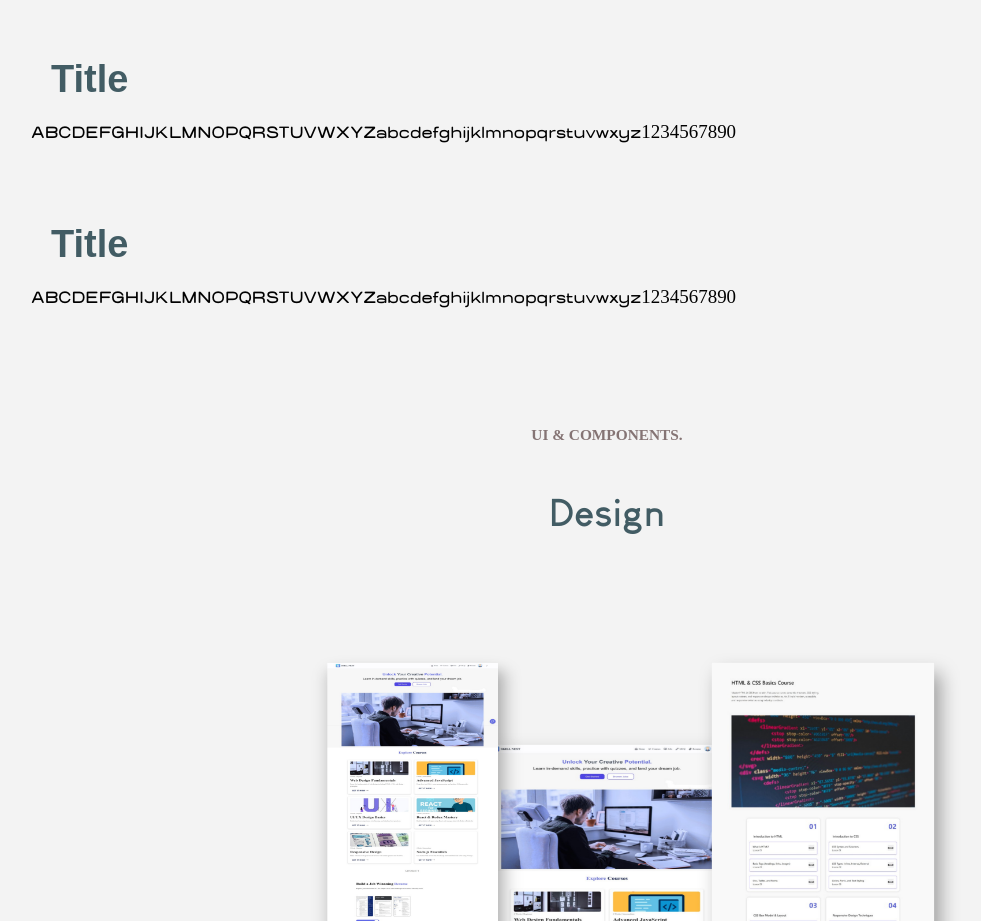
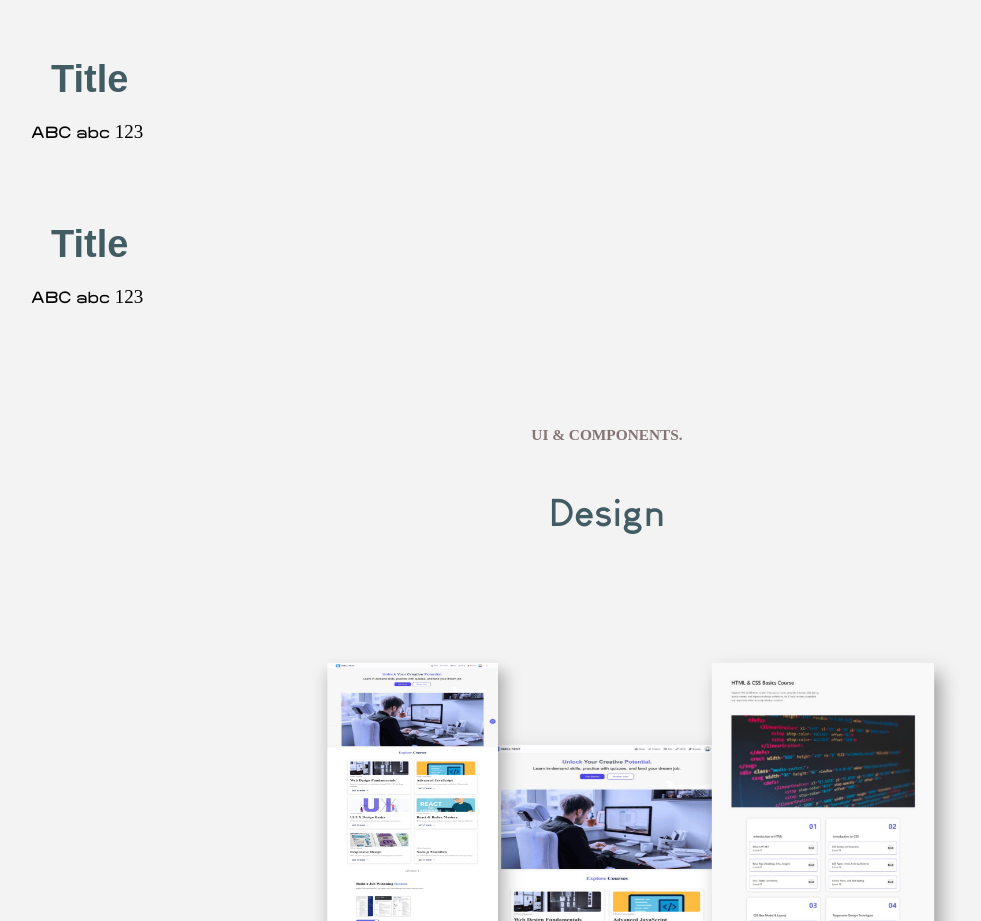
Before and after one commit to thanish2806/thanish-dev, a React (Vite) app: page /skillnest-casestudy in a window 1280 px wide. Shown: the part 2480-3401 px from the top of the page, without its empty margins (33-1014 px from the left). Built offline with nearby package versions, Linux system fonts and the light colour scheme; a web font is replaced by a local one.

Commit message:
`Removed unused code and reordered sections in P1casestudyprojectintrosection.jsx`

```diff
--- a/src/Project01CaseStudy/P1casestudyprojectintrosection.jsx
+++ b/src/Project01CaseStudy/P1casestudyprojectintrosection.jsx
@@ -10,9 +10,7 @@ const P1CaseStudyProjectIntroSection = () => (
     <h2 className="casestudy-section-title">Branding</h2>
     <div className="casestudy-section-inner-container">
       <div className="single-work-text-content is-left single-work-first-anim-blocks">
-          <h3 className="casestudy-section-content-title">
-            An elegant design.
-          </h3>
+        <h3 className="casestudy-section-content-title">An elegant design.</h3>
         <div className="casestudy-section-content-separator"></div>
         <div className="casestudy-section-content-desc">
           <p>
@@ -53,11 +51,11 @@ const P1CaseStudyProjectIntroSection = () => (
     <div className="casestudy-section-fonts-block">
       <div className="casestudy-section-font-style-1">
         <h2 className="title-font-style-1">Title</h2>
-          <p>ABCDEFGHIJKLMNOPQRSTUVWXYZabcdefghijklmnopqrstuvwxyz1234567890</p>
+        <p>ABC abc 123</p>
       </div>
       <div className="casestudy-section-font-style-2">
         <h2 className="title-font-style-2">Title</h2>
-          <p>ABCDEFGHIJKLMNOPQRSTUVWXYZabcdefghijklmnopqrstuvwxyz1234567890</p>
+        <p>ABC abc 123</p>
       </div>
     </div>
     <div className="casestudy-section-ui-container">
```
Lines whose indentation alone changed are shown as unchanged.
